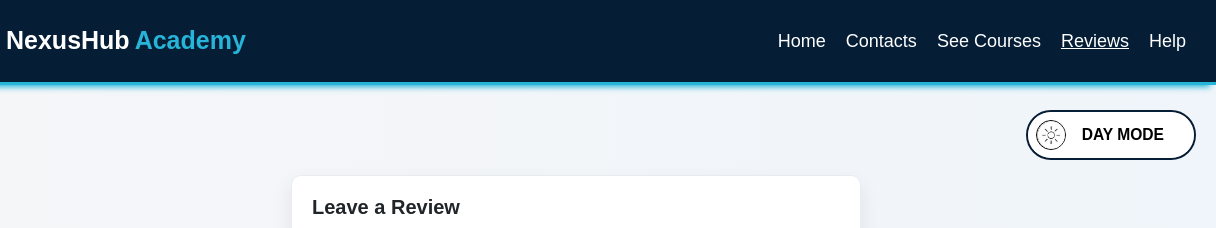
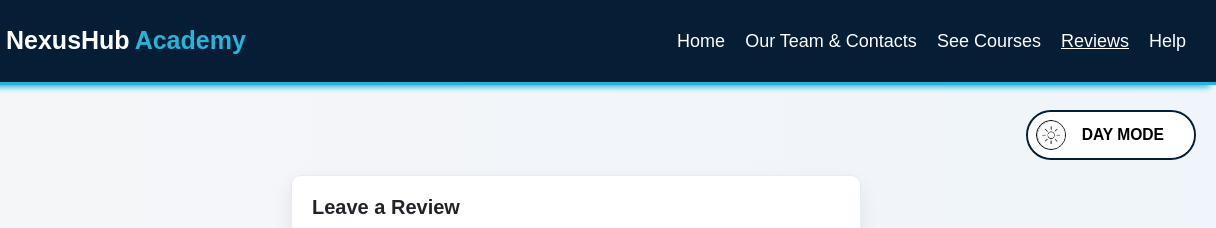
Before and after one commit to Siam-Tech24/NexusHub-Academy, a plain HTML site: page reviews.html in a window 1280 px wide. Shown: the top 228 px of the page, 64-1280 px from the left. Drawn offline with Linux system fonts and the light colour scheme; no server answers.

```diff
--- a/reviews.html
+++ b/reviews.html
@@ -261,7 +261,7 @@
             <div id="nav_button">
                 <ul>
                     <li><a href="index.html">Home</a></li>
-                    <li><a href="contacts.html">Contacts</a></li>
+                    <li><a href="contacts.html">Our Team & Contacts</a></li>
                     <li><a href="courses.html">See Courses</a></li>
                     <li class="current_site"><a href="">Reviews</a></li>
                     <li><a href="guide.html">Help</a></li>
@@ -279,7 +279,7 @@
         <aside class="sidebar" id="sidebar">
             <ul>
                 <li><a href="index.html">HOME</a></li>
-                <li><a href="contacts.html">CONTACTS</a></li>
+                <li><a href="contacts.html">OUR TEAM & CONTACTS</a></li>
                 <li><a href="courses.html">SEE COURSES</a></li>
                 <li id="current_site"><a href="">REVIEWS</a></li>
                 <li><a href="guide.html">HELP</a></li>
```
